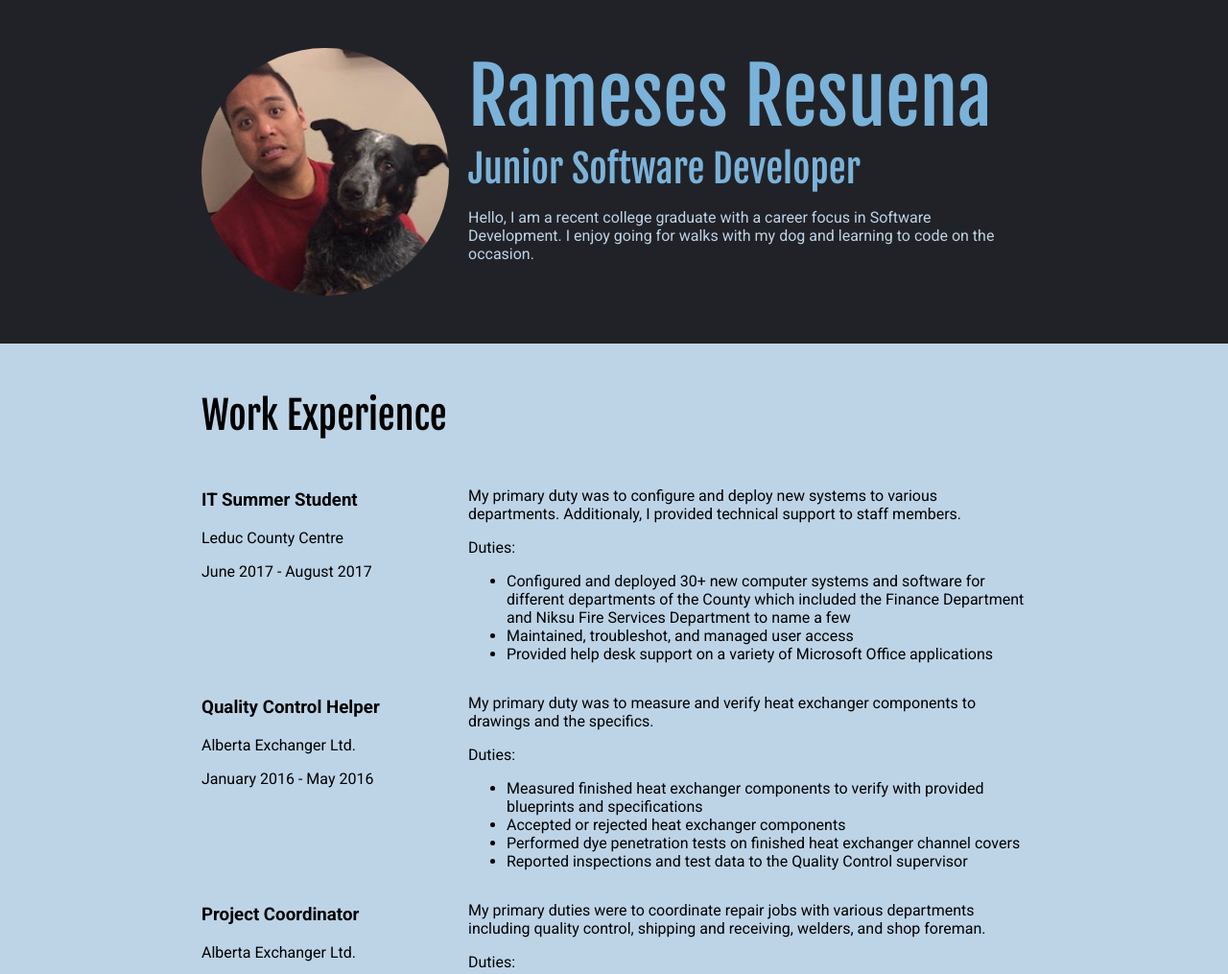
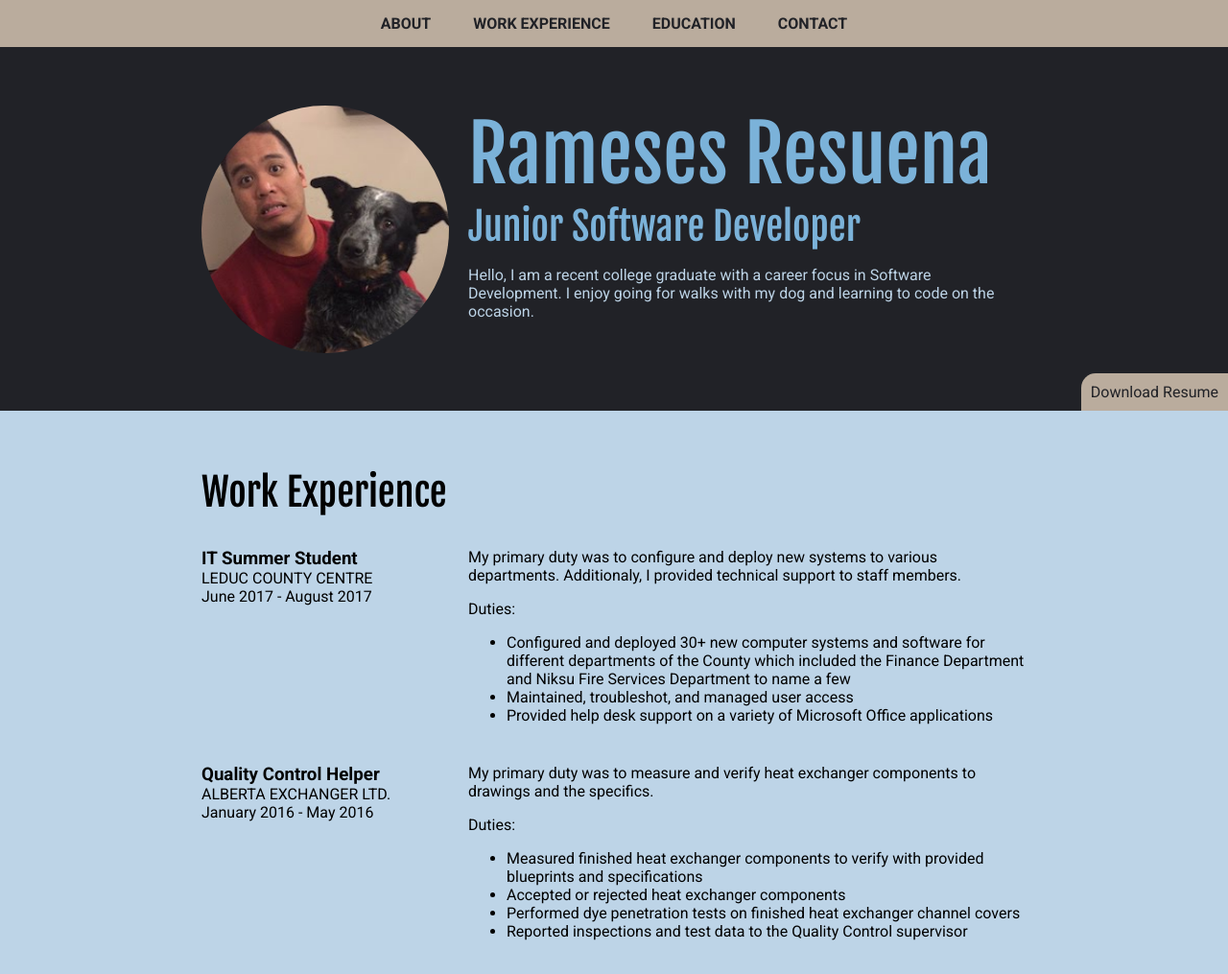
Before and after one commit to iWolfram/css-resume, a plain HTML site: page index.html in a window 1280 px wide. Shown: the top 1015 px of the page at 96% size. Drawn offline with Linux system fonts and the light colour scheme.

Commit message:
Added cool background image to education section

```diff
--- a/css/styles.css
+++ b/css/styles.css
@@ -4,6 +4,7 @@
 #33658a - blue
 #637074 - lightgrey-ish
 #212227 - very darkgrey
+#BAAC9D - brownish
 */
 
 /* Gobal styles
@@ -30,8 +31,11 @@ h2 {
   font-size: 40px;
   margin-top: 0;
 }
+h3 {
+  margin: 0;
+}
 a {
-  color: #637074;
+  color: #BAAC9D;
 }
 a:hover {
   text-decoration: none;
@@ -39,19 +43,27 @@ a:hover {
 .content-wrap {
   max-width: 960px;
   margin: 0 auto;
-  padding: 50px;
+  padding: 60px 50px;
   overflow: auto;
 }
 .col-narrow {
   width: 30%;
   float: left;
-  min-height: 175px;
 }
 .col-wide {
   width: 70%;
   float: left;
   padding-left: 20px;
-  min-height: 175px;
+}
+.uppercase {
+  text-transform: uppercase;
+}
+.btn {
+  text-decoration: none;
+  background: #BAAC9D;
+  color: #212227;
+  padding: 10px;
+  display: inline-block;
 }
 
 /* Header and Footer styles
@@ -63,6 +75,8 @@ header, footer {
 /* header */
 header {
   /* text-align: center; */
+  padding-top: 50px;
+  position: relative;
 }
 header h1, header h2 {
   color: #7bb2d9;
@@ -70,6 +84,12 @@ header h1, header h2 {
 }
 .profile-img {
   border-radius: 50%;
+}
+.download {
+  position: absolute;
+  bottom: 0;
+  right: 0;
+  border-top-left-radius: 15px;
 }
 /* footer */
 footer {
@@ -80,14 +100,46 @@ footer {
   display: inline-block;
 }
 
+/* Navigation styles
+-----------------------------*/
+nav {
+  text-align: center;
+  background: #BAAC9D;
+  position: fixed;
+  top: 0;
+  width: 100%;
+}
+nav a {
+  display: inline-block;
+  padding: 15px 20px;
+  text-decoration: none;
+  text-transform: uppercase;
+  font-weight: 700;
+  color: #212227;
+}
+
 /* Work Experience styles
 -----------------------------*/
 .work {
   background: #bdd4e7;
 }
+h3 ~ p {
+  margin: 0;
+}
+.job-description {
+  margin-bottom: 25px;
+}
+.job-description p:first-of-type {
+  margin-top: 0;
+}
 
 /* Education styles
 -----------------------------*/
 .education {
-  background: #7bb2d9;
+  /* background: #7bb2d9; */
+  background: linear-gradient(rgba(123, 178, 217, 0.9), rgba(255, 255, 255, 0.7)),
+              url("../images/nait-hp-centre.jpg") no-repeat 0 65% fixed;
 }
+p + h3 {
+  margin-top: 30px;
+}
--- a/index.html
+++ b/index.html
@@ -1,6 +1,7 @@
 <!DOCTYPE html>
 <html lang="en">
 <head>
+    <link rel="stylesheet" href="https://use.fontawesome.com/releases/v5.0.13/css/all.css" integrity="sha384-DNOHZ68U8hZfKXOrtjWvjxusGo9WQnrNx2sqG0tfsghAvtVlRW3tvkXWZh58N9jp" crossorigin="anonymous">
     <meta charset="UTF-8">
     <meta name="viewport" content="width=device-width, initial-scale=1.0">
     <title>Rameses Resuena | Resume</title>
@@ -9,7 +10,13 @@
 </head>
 <body>
     <!-- // Intro -->
-    <header>
+    <header id="about">
+      <nav>
+        <a href="#about">About</a>
+        <a href="#work">Work Experience</a>
+        <a href="#education">Education</a>
+        <a href="#contact">Contact</a>
+      </nav>
       <div class="content-wrap">
         <img class="profile-img col-narrow" src="images/profile-image.jpg" alt="Rameses Resuena">
         <div class="col-wide">
@@ -20,22 +27,23 @@
             learning to code on the occasion.</p>
         </div>
       </div>
+      <a href="resume.pdf" class="btn download" download="Rameses Resuena Resume">Download Resume</a>
     </header>
 
     <main>
         <!-- // Work Experience -->
-        <section class="work">
+        <section id="work" class="work">
           <div class="content-wrap">
             <h2>Work Experience</h2>
 
             <!-- IT Summer Student -->
             <div class="col-narrow">
               <h3>IT Summer Student</h3>
-              <p>Leduc County Centre</p>
+              <p class="uppercase">Leduc County Centre</p>
               <p>June 2017 - August 2017</p>
             </div>
 
-            <div class="col-wide">
+            <div class="col-wide job-description">
               <p>My primary duty was to configure and deploy new systems to
               various departments. Additionaly, I provided technical support to
             staff members.</p>
@@ -56,11 +64,11 @@
             <!-- Quality Control Helper -->
             <div class="col-narrow">
               <h3>Quality Control Helper</h3>
-              <p>Alberta Exchanger Ltd.</p>
+              <p class="uppercase">Alberta Exchanger Ltd.</p>
               <p>January 2016 - May 2016</p>
             </div>
 
-            <div class="col-wide">
+            <div class="col-wide job-description">
               <p>My primary duty was to measure and verify heat exchanger
                 components to drawings and the specifics. </p>
 
@@ -81,11 +89,11 @@
             <!-- Project Coordinator -->
             <div class="col-narrow">
               <h3>Project Coordinator</h3>
-              <p>Alberta Exchanger Ltd.</p>
+              <p class="uppercase">Alberta Exchanger Ltd.</p>
               <p>November 2014 - September 2015</p>
             </div>
 
-            <div class="col-wide">
+            <div class="col-wide job-description">
               <p>My primary duties were to coordinate repair jobs with various
                 departments including quality control, shipping and receiving,
               welders, and shop foreman. </p>
@@ -109,11 +117,11 @@
             <!-- Cashier -->
             <div class="col-narrow">
               <h3>Cashier</h3>
-              <p>A&amp;W Restaurant</p>
+              <p class="uppercase">A&amp;W Restaurant</p>
               <p>July 2004 - September 2011</p>
             </div>
 
-            <div class="col-wide">
+            <div class="col-wide job-description">
               <p>My primary duties were to provide excellent customer service
               and handle monetary transactions.</p>
 
@@ -131,7 +139,7 @@
 
 
         <!-- // Education -->
-        <section class="education">
+        <section id="education" class="education">
           <div class="content-wrap">
             <h2>Education</h2>
 
@@ -139,7 +147,7 @@
             <h3>Northern Alberta Institute of Technology, 2015</h3>
             <p>Digital Medai &amp; IT - Computer Software Development</p>
 
-            <p>Graduated on April 2018 with a final average GPA of 3.7.</p>
+            <p>Graduated on April 2018 with a final GPA average of 3.7.</p>
             <!-- End DMIT -->
 
             <!-- MEC -->
@@ -153,15 +161,23 @@
     </main>
 
     <!-- // Footer & contact info -->
-    <footer>
+    <footer id="contact">
       <div class="content-wrap">
         <h2>Let's Keep in Touch!</h2>
 
         <!-- Social media and contact links. Add or remove any networks. -->
         <div class="contact-info">
-            <a href="mailto:rdresuena@gmail.com">rdresuena@gmail.com</a>
-            <a href="https://www.linkedin.com/in/rameses-resuena/" target="_blank">LinkedIn</a>
-            <a href="https://github.com/iWolfram" target="_blank">GitHub</a>
+            <a href="mailto:rdresuena@gmail.com">
+              <i class="fas fa-envelope-square fa-3x" aria-hidden="true"></i>
+              <span class="sr-only">rdresuena@gmail.com</span></a>
+            <a href="https://www.linkedin.com/in/rameses-resuena/" target="_blank">
+              <i class="fab fa-linkedin fa-3x" aria-hidden="true"></i>
+              <span class="sr-only">LinkedIn</span>
+            </a>
+            <a href="https://github.com/iWolfram" target="_blank">
+              <i class="fab fa-github fa-3x" aria-hidden="true"></i>
+              <span class="sr-only">GitHub</span>
+            </a>
         </div>
 
         <p>Copyright 2018 by Rameses Resuena</p>
```
Also changed, not shown: images/nait-hp-centre.jpg (added), 1 other file.
